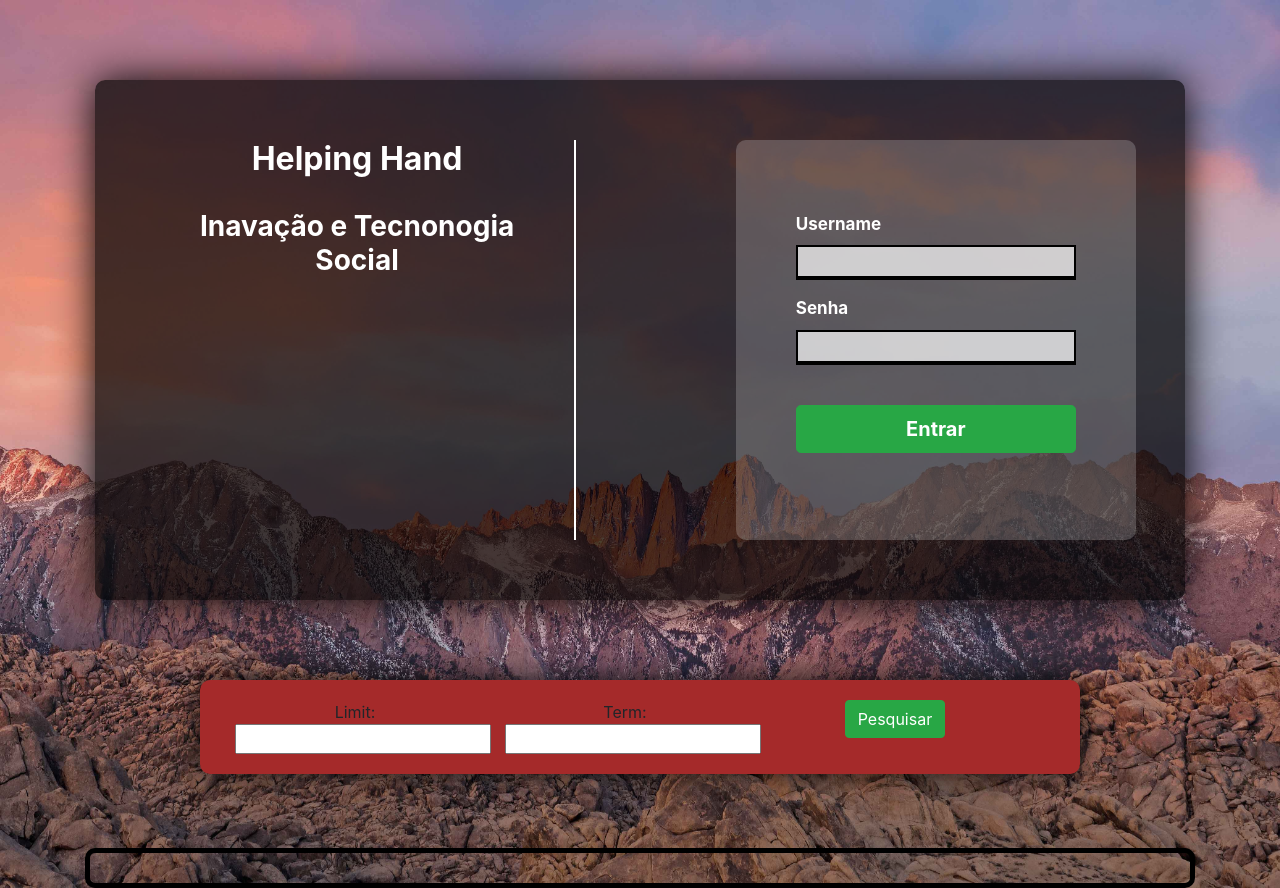
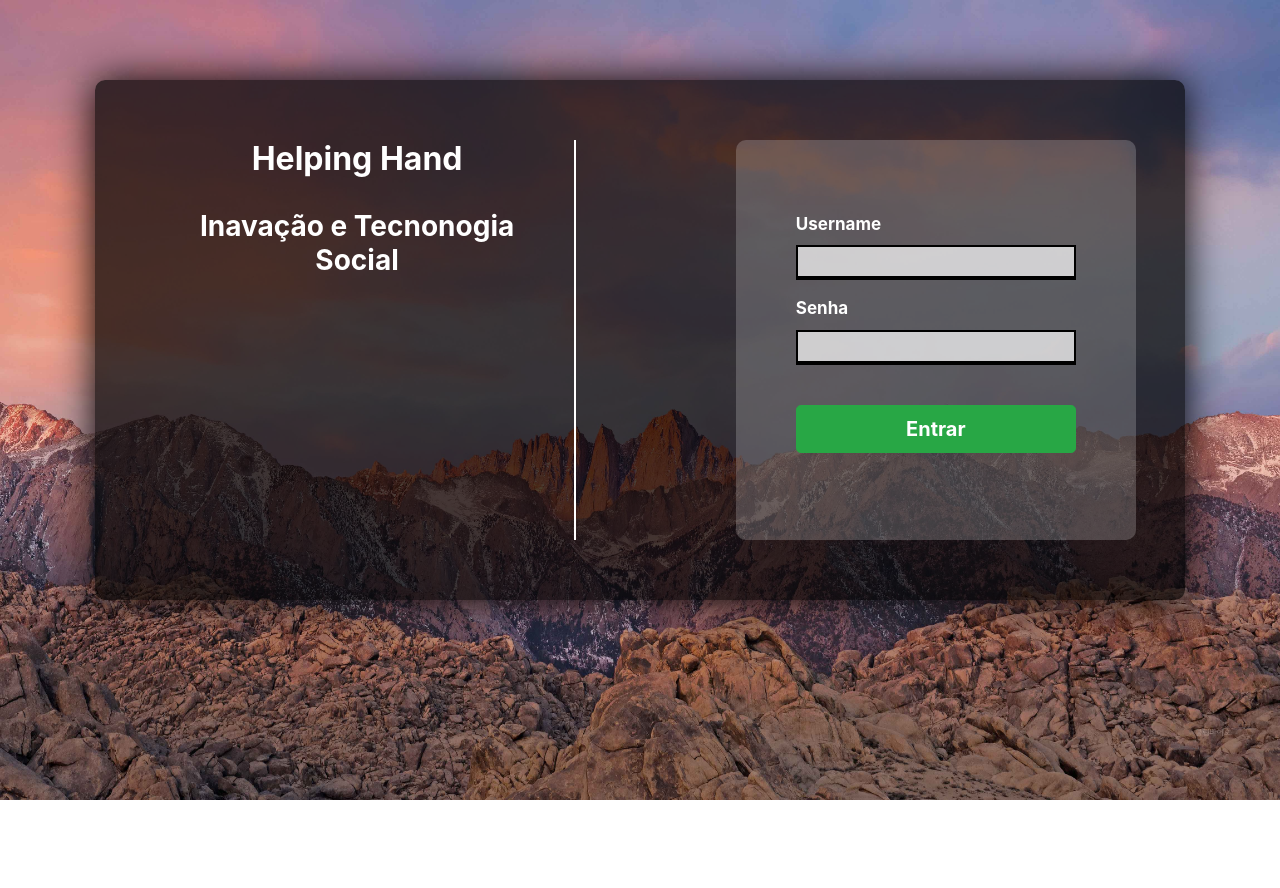
Before and after one commit to Annderson/projects-angular, an Angular app in the folder giphy-search/: page / in a window 1280 px wide. After the commit the page ends 800 px from the top, so only its background shows below. Built offline with nearby package versions, Linux system fonts and the light colour scheme.

Commit message:
configurando rotas parte 1

```diff
--- a/giphy-search/src/app/app.component.html
+++ b/giphy-search/src/app/app.component.html
@@ -1,2 +1 @@
-<app-login></app-login>
-<giphy-search-manual></giphy-search-manual>
+<router-outlet></router-outlet>
--- a/giphy-search/src/app/app.module.ts
+++ b/giphy-search/src/app/app.module.ts
@@ -7,6 +7,7 @@ import { LoginModule } from './login/login.module';
 import { CommonModule } from '@angular/common';
 import { GiphyListModule } from './giphy/giphy-list/giphy-list.module';
 import { BrowserModule } from '@angular/platform-browser';
+import { AppRoutingModule } from './app-routing.module';
 
 
 @NgModule({
@@ -15,9 +16,10 @@ import { BrowserModule } from '@angular/platform-browser';
     BrowserModule,
     CommonModule,
     HttpModule,
+    LoginModule,
+    GiphyListModule,
     GiphySearchManualModule,
-    GiphyListModule,
-    LoginModule,
+    AppRoutingModule
   ],
   providers: [ ],
   bootstrap: [AppComponent]
--- a/giphy-search/src/app/giphy/giphy-search-manual/giphy-search-manual-routing.module.ts
+++ b/giphy-search/src/app/giphy/giphy-search-manual/giphy-search-manual-routing.module.ts
@@ -4,7 +4,7 @@ import { Routes, RouterModule } from '@angular/router';
 import { GiphySearchManualComponent } from './giphy-search-manual.component';
 
 const routes: Routes = [
-  { path: 'gipgy-search', component: GiphySearchManualComponent },
+  { path: 'giphy-search', component: GiphySearchManualComponent },
 ];
 
 @NgModule({
--- a/giphy-search/src/app/giphy/giphy-search-manual/giphy-search-manual.component.ts
+++ b/giphy-search/src/app/giphy/giphy-search-manual/giphy-search-manual.component.ts
@@ -3,7 +3,6 @@ import { Giphy } from './giphy.type';
 import { Component, OnInit } from '@angular/core';
 import { GiphySearchService } from '../giphy-search.service';
 import { Http, Response } from '@angular/http';
-import { templateJitUrl } from '@angular/compiler';
 
 
 @Component({
@@ -16,7 +15,6 @@ import { templateJitUrl } from '@angular/compiler';
 export class GiphySearchManualComponent implements OnInit {
     constructor(private giphySearchService: GiphySearchService) { }
 
-    private comparation = false;
     private limit: string;
     private term: string;
     private gifs: Giphy[] = [];
@@ -28,7 +26,6 @@ export class GiphySearchManualComponent implements OnInit {
         .subscribe((response: Response) => {
             console.log(response.json());
             this.gifs = response.json().data;
-            this.comparation = true;
         });
     }
 }
```
